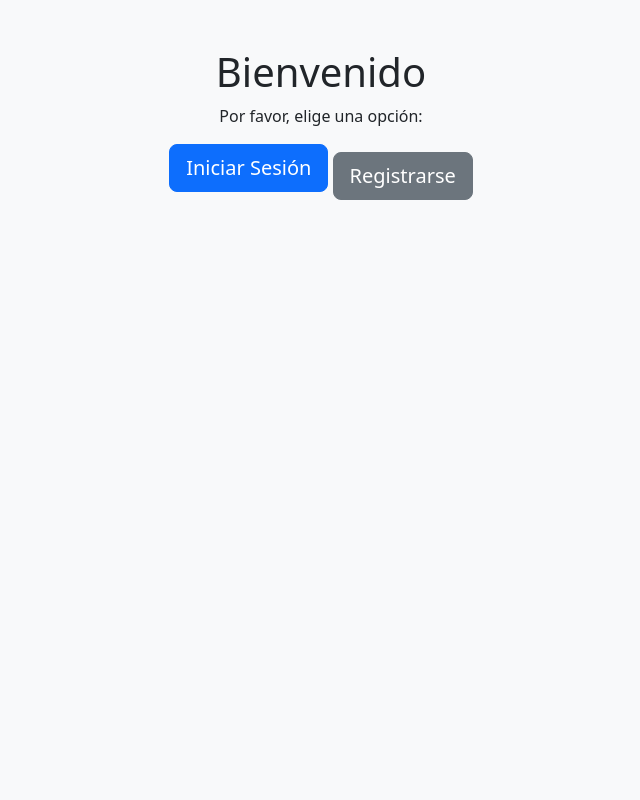
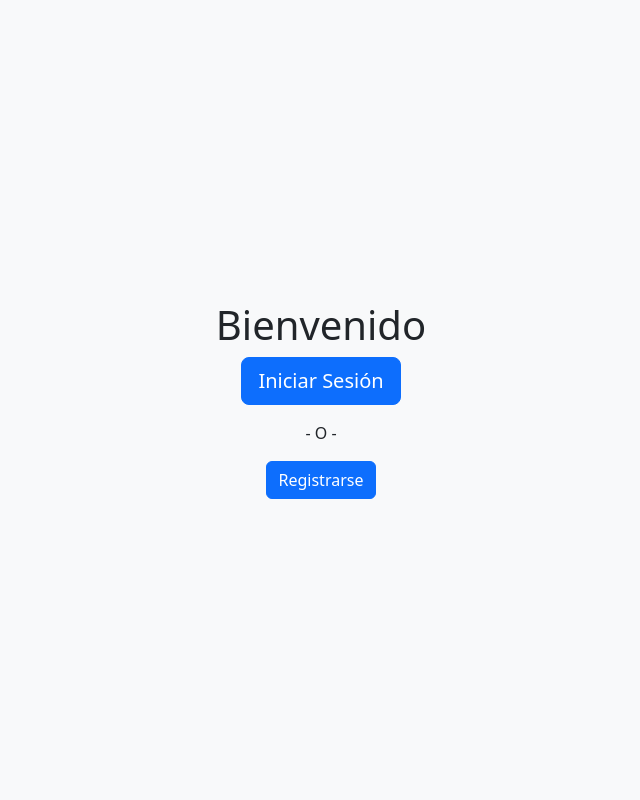
Before and after one commit to AlexFreire0/Hito2-Prog, a PHP site: page / in a window 1280 px wide. Shown: the whole page, without its empty margins (319-959 px from the left). Run offline with PHP 8.4, Linux system fonts and the light colour scheme.

Commit message:
el index esta bien colocado y funcional

```diff
--- a/index.php
+++ b/index.php
@@ -1,8 +1,6 @@
 <?php
 
 ?>
-
-
 
 <!DOCTYPE html>
 <html lang="es">
@@ -13,15 +11,15 @@
     <!-- Bootstrap CSS -->
     <link href="https://cdn.jsdelivr.net/npm/bootstrap@5.3.0/dist/css/bootstrap.min.css" rel="stylesheet">
 </head>
-<body class="bg-light">
+<body class="bg-light d-flex align-items-center" style="height: 100vh;">
 
-<div class="container mt-5">
+<div class="container">
     <div class="row justify-content-center">
         <div class="col-md-6 text-center">
             <h1>Bienvenido</h1>
-            <p>Por favor, elige una opción:</p>
             <a href="sesion/login.php" class="btn btn-primary btn-lg mb-3">Iniciar Sesión</a>
-            <a href="sesion/register.php" class="btn btn-secondary btn-lg">Registrarse</a>
+            <p>- O -</p>
+            <a href="sesion/register.php" class="btn btn-primary">Registrarse</a>
         </div>
     </div>
 </div>
```
